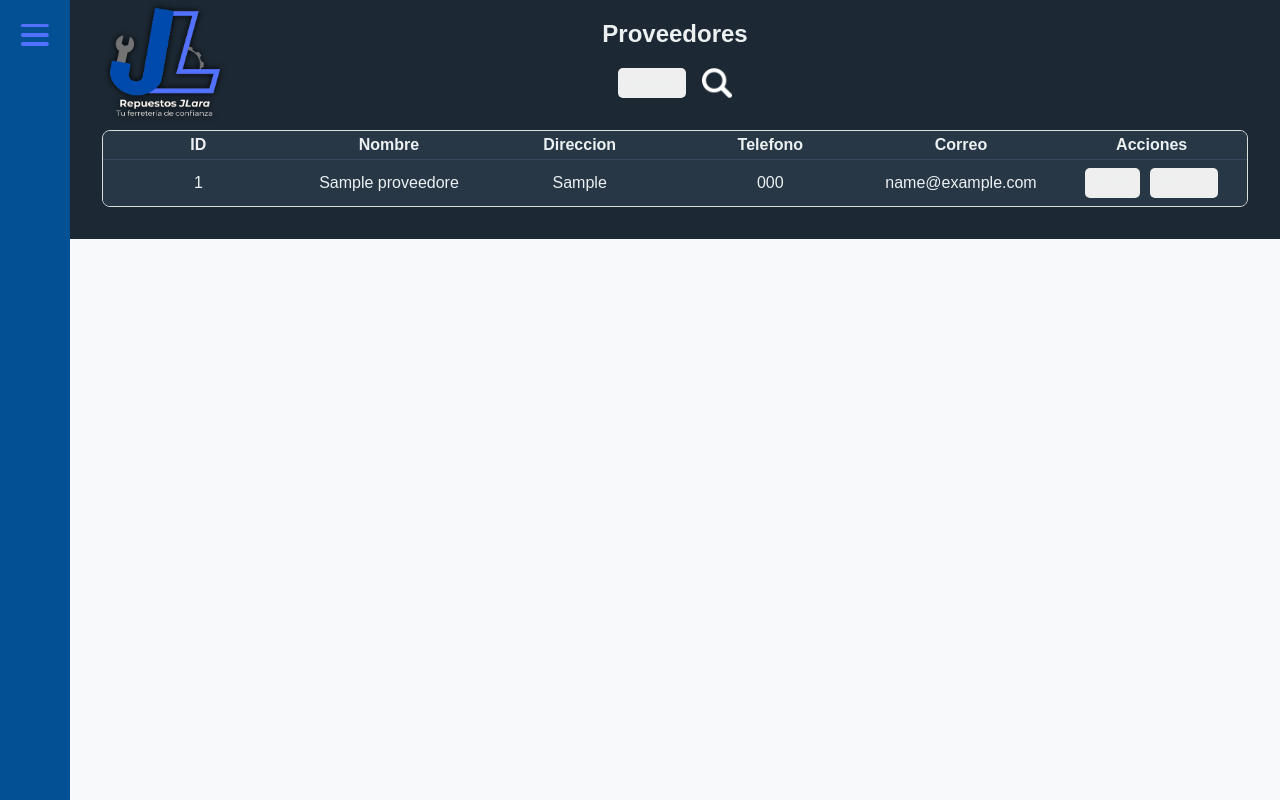
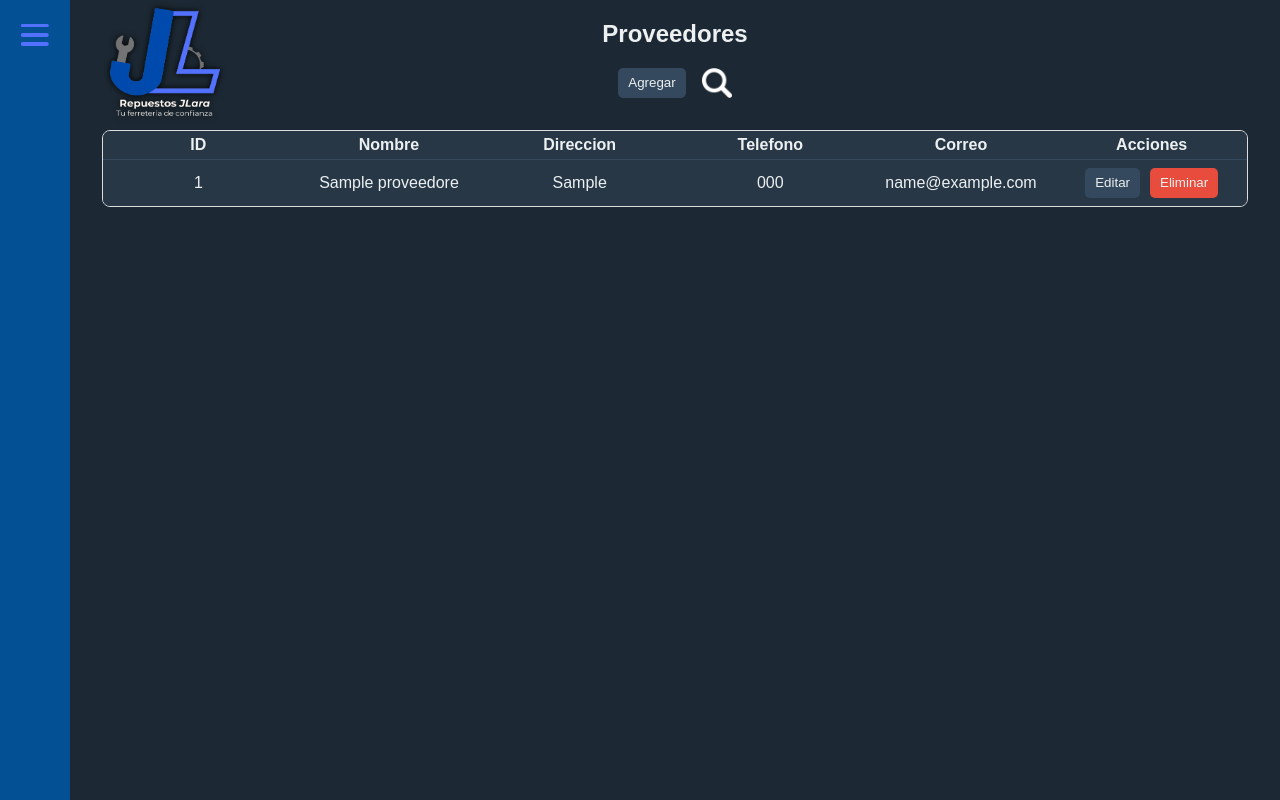
Before and after one commit to XavierL2305/Proyecto-TIII, a Django app: page /proveedores/ in a window 1280 px wide. Run offline with Django 5.2, Linux system fonts and the light colour scheme; a user stored in the database is signed in; tables that the repository leaves empty hold one stand-in row (values such as "Sample post").

Commit message:
Cambio de algunas clases de los botones de add edit y delete y cambio de un fondo de un elemnto

```diff
--- a/app/static/css/styles_base.css
+++ b/app/static/css/styles_base.css
@@ -187,5 +187,5 @@ body{
     position: absolute;
     right: 0;
     z-index: 1;
-    background-color: #f8f9fa;
+    background-color: var(--fondos);
 }
--- a/app/static/css/styles_buttons.css
+++ b/app/static/css/styles_buttons.css
@@ -17,13 +17,13 @@
     color: var(--texto_principal);
     transition: all ease .3s;
 }
- #add {
+.add {
     background-color: var(--elementos_primarios);
 }
-#edit {
+.edit {
     background-color: var(--elementos_primarios);
 }
-#delete {
+.delete {
     background-color: #e74c3c;
     transition: all ease .3s;
 }
```
